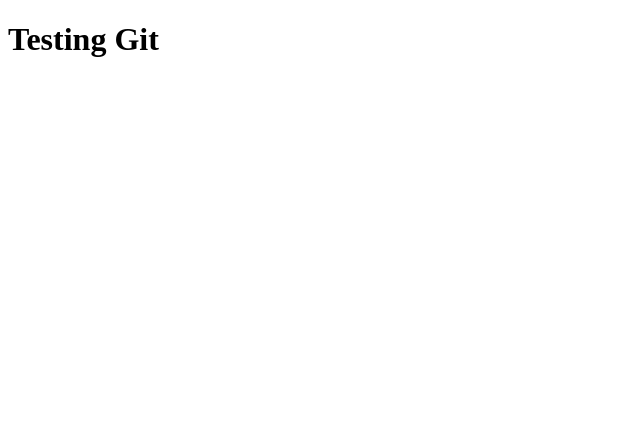
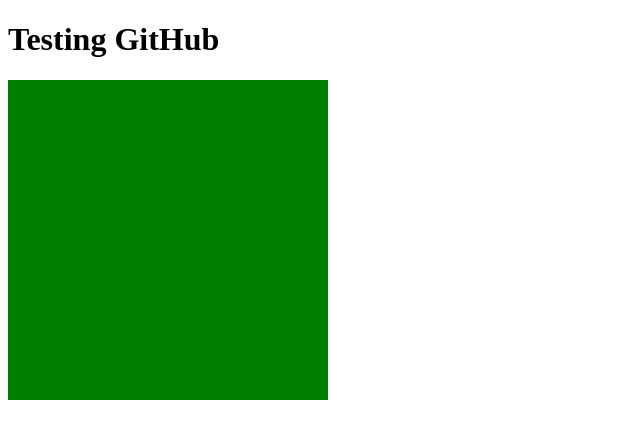
Before and after one commit to kp2129/testing, a plain HTML site: page index.html in a window 1280 px wide. Shown: the whole page, without its empty margins (0-640 px from the left). Drawn offline with Linux system fonts and the light colour scheme.

Commit message:
Pievienoju taisnstūri

```diff
--- a/index.html
+++ b/index.html
@@ -1,11 +1,24 @@
 <!DOCTYPE html>
 <html lang="en">
+
 <head>
     <meta charset="UTF-8">
     <meta name="viewport" content="width=device-width, initial-scale=1.0">
     <title>Testing Git</title>
+    <style>
+        .taisnsturis {
+            background-color: green;
+            height: 20rem;
+            width: 20rem;
+        }
+    </style>
 </head>
+
 <body>
-    <h1>Testing Git</h1>
+    <h1>Testing GitHub</h1>
+    <div class="taisnsturis">
+
+    </div>
 </body>
+
 </html>
```
